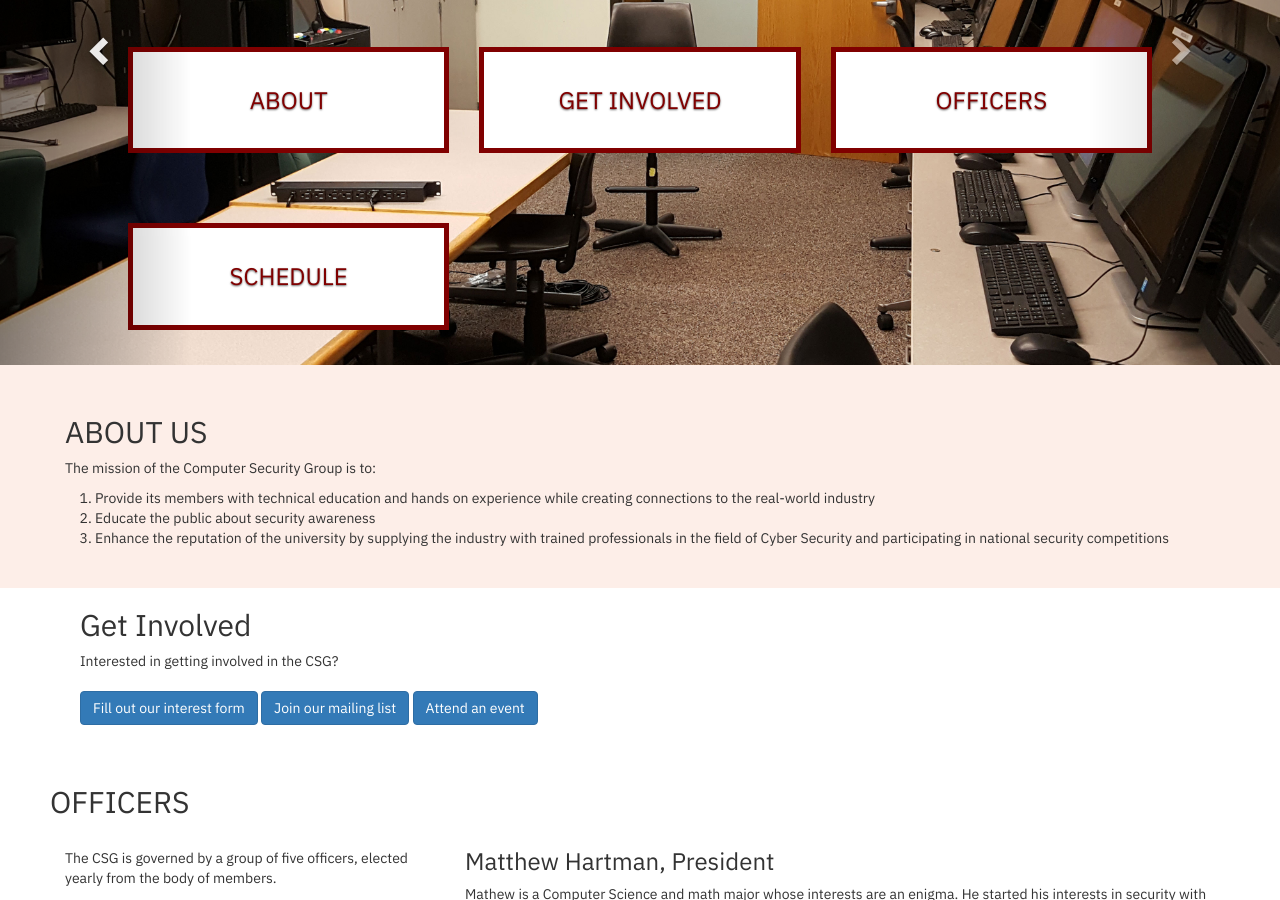
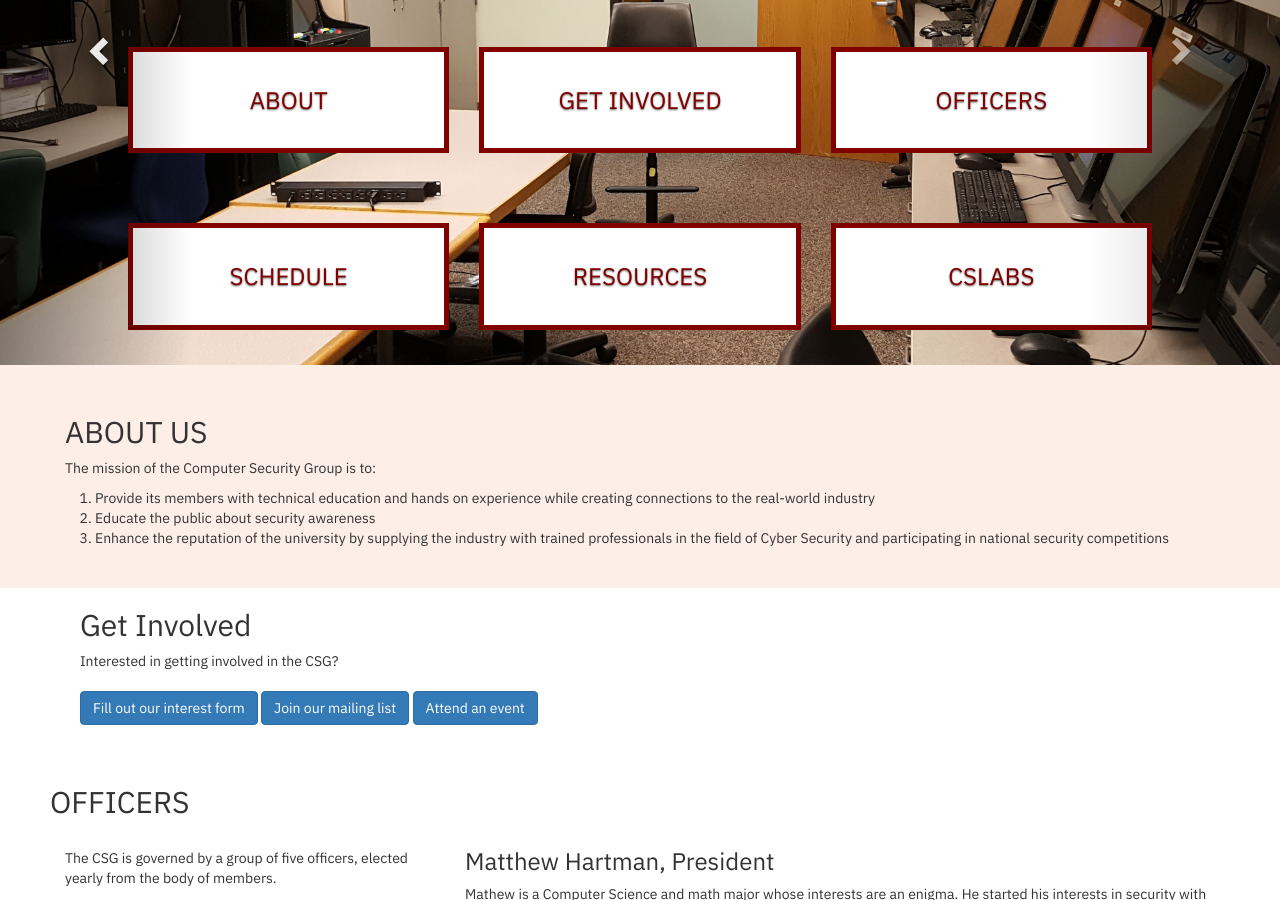
Before and after one commit to ius-csg/csghomepage, a Jekyll site: the page built from index.html, in a window 1280 px wide and 900 px high, scrolled down 380 px. Built offline with Jekyll 4.4.1, drawn with Linux system fonts in a browser that asks for light colours.

Commit message:
added new options

```diff
--- a/_includes/carousel-caption.html
+++ b/_includes/carousel-caption.html
@@ -13,5 +13,11 @@
             <div class="col-lg-4 col-md-6 col-sm-6 col-xs-6">
                 <h3><a href="#schedule">SCHEDULE</a></h3>
             </div>
+            <div class="col-lg-4 col-md-6 col-sm-6 col-xs-6">
+                <h3><a href="#resources">RESOURCES</a></h3>
+            </div>
+            <div class="col-lg-4 col-md-6 col-sm-6 col-xs-6">
+                <h3><a href="#schedule">CSLABS</a></h3>
+            </div>
         </div>
 </section>
```
